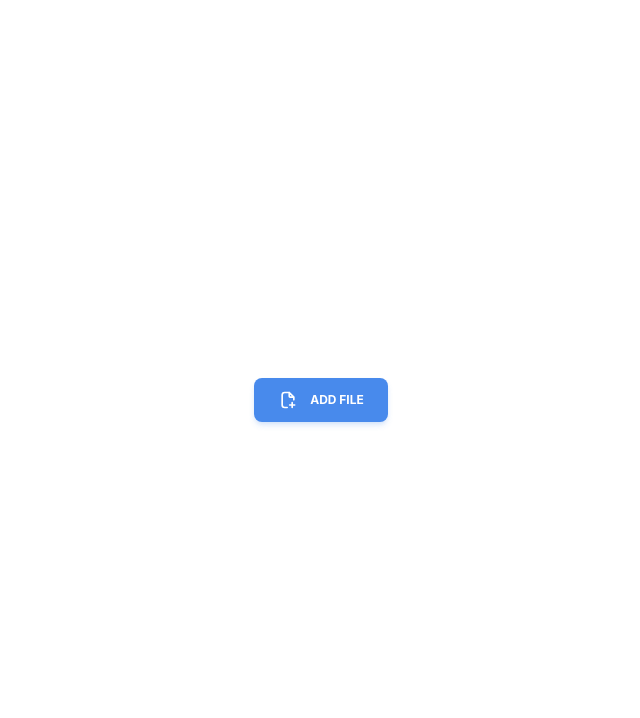
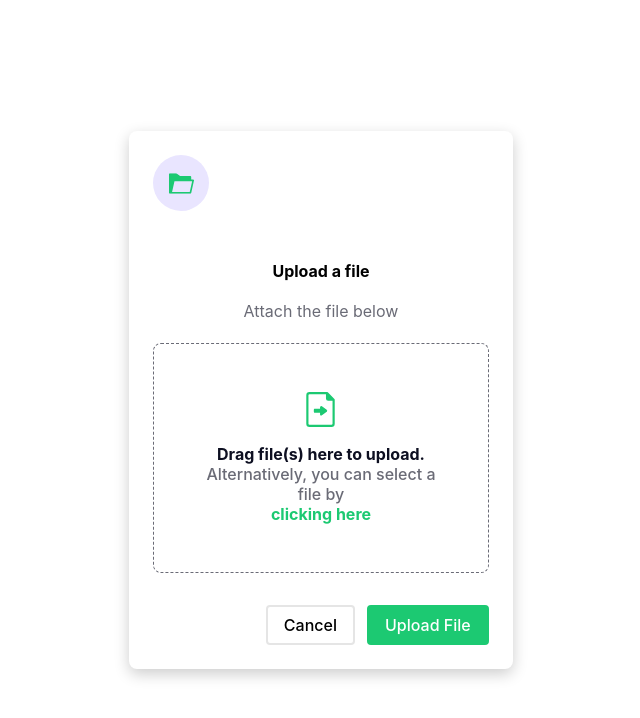
Before and after one commit to Micha361/framework-converter, a Vue app: page / in a window 1280 px wide. Shown: the top 718 px of the page, without its empty margins (319-959 px from the left). Built offline with nearby package versions, Linux system fonts and the light colour scheme.

Commit message:
add-file update

```diff
--- a/src/components/add-file.vue
+++ b/src/components/add-file.vue
@@ -1,71 +1,224 @@
 <template>
-    <button>
+<div class="modal">
+  <div class="modal-header">
+    <div class="modal-logo">
+      <span class="logo-circle">
         <svg
-    aria-hidden="true"
-    stroke="currentColor"
-    stroke-width="2"
+          xmlns="http://www.w3.org/2000/svg"
+          xmlns:xlink="http://www.w3.org/1999/xlink"
+          width="25"
+          height="25"
+          viewBox="0 0 512 419.116"
+        >
+          <defs>
+            <clipPath id="clip-folder-new">
+              <rect width="512" height="419.116"></rect>
+            </clipPath>
+          </defs>
+          <g id="folder-new" clip-path="url(#clip-folder-new)">
+            <path
+              id="Union_1"
+              data-name="Union 1"
+              d="M16.991,419.116A16.989,16.989,0,0,1,0,402.125V16.991A16.989,16.989,0,0,1,16.991,0H146.124a17,17,0,0,1,10.342,3.513L227.217,57.77H437.805A16.989,16.989,0,0,1,454.8,74.761v53.244h40.213A16.992,16.992,0,0,1,511.6,148.657L454.966,405.222a17,17,0,0,1-16.6,13.332H410.053v.562ZM63.06,384.573H424.722L473.86,161.988H112.2Z"
+              fill="var(--c-action-primary)"
+              stroke=""
+              stroke-width="1"
+            ></path>
+          </g>
+        </svg>
+      </span>
+    </div>
+    <button class="btn-close">
+      <svg
+        xmlns="http://www.w3.org/2000/svg"
+        width="24"
+        height="24"
         viewBox="0 0 24 24"
-    fill="none"
-    xmlns="http://www.w3.org/2000/svg"
       >
+        <path fill="none" d="M0 0h24v24H0V0z"></path>
         <path
-      stroke-width="2"
-      stroke="#fffffff"
-      d="M13.5 3H12H8C6.34315 3 5 4.34315 5 6V18C5 19.6569 6.34315 21 8 21H11M13.5 3L19 8.625M13.5 3V7.625C13.5 8.17728 13.9477 8.625 14.5 8.625H19M19 8.625V11.8125"
-      stroke-linejoin="round"
-      stroke-linecap="round"
-    ></path>
-    <path
-      stroke-linejoin="round"
-      stroke-linecap="round"
-      stroke-width="2"
-      stroke="#fffffff"
-      d="M17 15V18M17 21V18M17 18H14M17 18H20"
+          d="M19 6.41L17.59 5 12 10.59 6.41 5 5 6.41 10.59 12 5 17.59 6.41 19 12 13.41 17.59 19 19 17.59 13.41 12 19 6.41z"
+          fill="var(--c-text-secondary)"
         ></path>
       </svg>
-  ADD FILE
     </button>
+  </div>
+  <div class="modal-body">
+    <p class="modal-title">Upload a file</p>
+    <p class="modal-description">Attach the file below</p>
+    <button class="upload-area">
+      <span class="upload-area-icon">
+        <svg
+          xmlns="http://www.w3.org/2000/svg"
+          xmlns:xlink="http://www.w3.org/1999/xlink"
+          width="35"
+          height="35"
+          viewBox="0 0 340.531 419.116"
+        >
+          <g id="files-new" clip-path="url(#clip-files-new)">
+            <path
+              id="Union_2"
+              data-name="Union 2"
+              d="M-2904.708-8.885A39.292,39.292,0,0,1-2944-48.177V-388.708A39.292,39.292,0,0,1-2904.708-428h209.558a13.1,13.1,0,0,1,9.3,3.8l78.584,78.584a13.1,13.1,0,0,1,3.8,9.3V-48.177a39.292,39.292,0,0,1-39.292,39.292Zm-13.1-379.823V-48.177a13.1,13.1,0,0,0,13.1,13.1h261.947a13.1,13.1,0,0,0,13.1-13.1V-323.221h-52.39a26.2,26.2,0,0,1-26.194-26.195v-52.39h-196.46A13.1,13.1,0,0,0-2917.805-388.708Zm146.5,241.621a14.269,14.269,0,0,1-7.883-12.758v-19.113h-68.841c-7.869,0-7.87-47.619,0-47.619h68.842v-18.8a14.271,14.271,0,0,1,7.882-12.758,14.239,14.239,0,0,1,14.925,1.354l57.019,42.764c.242.185.328.485.555.671a13.9,13.9,0,0,1,2.751,3.292,14.57,14.57,0,0,1,.984,1.454,14.114,14.114,0,0,1,1.411,5.987,14.006,14.006,0,0,1-1.411,5.973,14.653,14.653,0,0,1-.984,1.468,13.9,13.9,0,0,1-2.751,3.293c-.228.2-.313.485-.555.671l-57.019,42.764a14.26,14.26,0,0,1-8.558,2.847A14.326,14.326,0,0,1-2771.3-147.087Z"
+              transform="translate(2944 428)"
+              fill="var(--c-action-primary)"
+            ></path>
+          </g>
+        </svg>
+      </span>
+      <span class="upload-area-title">Drag file(s) here to upload.</span>
+      <span class="upload-area-description">
+        Alternatively, you can select a file by <br /><strong
+          >clicking here</strong
+        >
+      </span>
+    </button>
+  </div>
+  <div class="modal-footer">
+    <button class="btn-secondary">Cancel</button>
+    <button class="btn-primary">Upload File</button>
+  </div>
+</div>
+
 </template>
 
 <style>
-button {
-  border: none;
-  display: flex;
-  padding: 0.75rem 1.5rem;
-  background-color: #488aec;
-  color: #ffffff;
-  font-size: 0.75rem;
-  line-height: 1rem;
-  font-weight: 700;
-  text-align: center;
-  cursor: pointer;
-  text-transform: uppercase;
-  vertical-align: middle;
-  align-items: center;
+.modal {
+  width: 90%;
+  max-width: 500px;
+  margin-left: auto;
+  margin-right: auto;
+  margin-top: 10px;
+  margin-bottom: 10px;
+  background-color: #fff;
   border-radius: 0.5rem;
-  user-select: none;
-  gap: 0.75rem;
-  box-shadow:
-    0 4px 6px -1px #488aec31,
-    0 2px 4px -1px #488aec17;
-  transition: all 0.6s ease;
+  box-shadow: 0 5px 15px rgba(0, 0, 0, 0.2);
 }
 
-button:hover {
-  box-shadow:
-    0 10px 15px -3px #488aec4f,
-    0 4px 6px -2px #488aec17;
+.modal-header {
+  display: flex;
+  align-items: flex-start;
+  justify-content: space-between;
+  padding: 1.5rem 1.5rem 1rem;
 }
 
-button:focus,
-button:active {
-  opacity: 0.85;
-  box-shadow: none;
+.logo-circle {
+  width: 3.5rem;
+  height: 3.5rem;
+  display: flex;
+  justify-content: center;
+  align-items: center;
+  border-radius: 50%;
+  background-color: #e9e5ff;
+  fill: #1cc972;
 }
 
-button svg {
-  width: 1.25rem;
-  height: 1.25rem;
+.btn-close {
+  display: flex;
+  align-items: center;
+  justify-content: center;
+  width: 2.25rem;
+  height: 2.25rem;
+  border-radius: 0.25rem;
+  border: none;
+  background-color: transparent;
+  cursor: pointer;
+  transition: 0.3s ease;
+}
+
+.btn-close:hover,
+.btn-close:focus {
+  background-color: #e9e5ff;
+}
+
+.modal-body {
+  padding: 1rem 1.5rem;
+}
+
+.modal-title {
+  font-weight: 700;
+  color: black;
+}
+
+.modal-description {
+  color: #6a6b76;
+}
+
+.upload-area {
+  margin-top: 1.25rem;
+  background-color: transparent;
+  padding: 3rem;
+  width: 100%;
+  display: flex;
+  flex-direction: column;
+  align-items: center;
+  border: 1px dashed #6a6b76;
+  transition-duration: 0.3s;
+}
+
+.upload-area:hover,
+.upload-area:focus {
+  cursor: pointer;
+  border: 1px solid #6a6b76;
+  transition-duration: 0.3s;
+}
+
+.upload-area:hover .upload-area-icon,
+.upload-area:focus .upload-area-icon {
+  transform: scale(1.3);
+  transition-duration: 0.3s;
+}
+
+.upload-area-icon {
+  display: block;
+  width: 2.25rem;
+  height: 2.25rem;
+  fill: #1cc972;
+}
+
+.upload-area-title {
+  margin-top: 1rem;
+  display: block;
+  font-weight: 700;
+  color: #0d0f21;
+}
+
+.upload-area-description {
+  display: block;
+  color: #6a6b76;
+}
+
+.upload-area-description strong {
+  color: #1cc972;
+  font-weight: 700;
+}
+
+.modal-footer {
+  padding: 1rem 1.5rem 1.5rem;
+  display: flex;
+  justify-content: flex-end;
+}
+
+.modal-footer [class*="btn-"] {
+  margin-left: 0.75rem;
+}
+
+.btn-secondary,
+.btn-primary {
+  padding: 0.5rem 1rem;
+  font-weight: 500;
+  border: 2px solid #e5e5e5;
+  border-radius: 0.25rem;
+  background-color: transparent;
+  cursor: pointer;
+  color: black;
+}
+
+.btn-primary {
+  color: #fff;
+  background-color: #1cc972;
+  border-color: #1cc972;
+  cursor: pointer;
 }
 
 </style>
```
Lines whose indentation alone changed are shown as unchanged.
